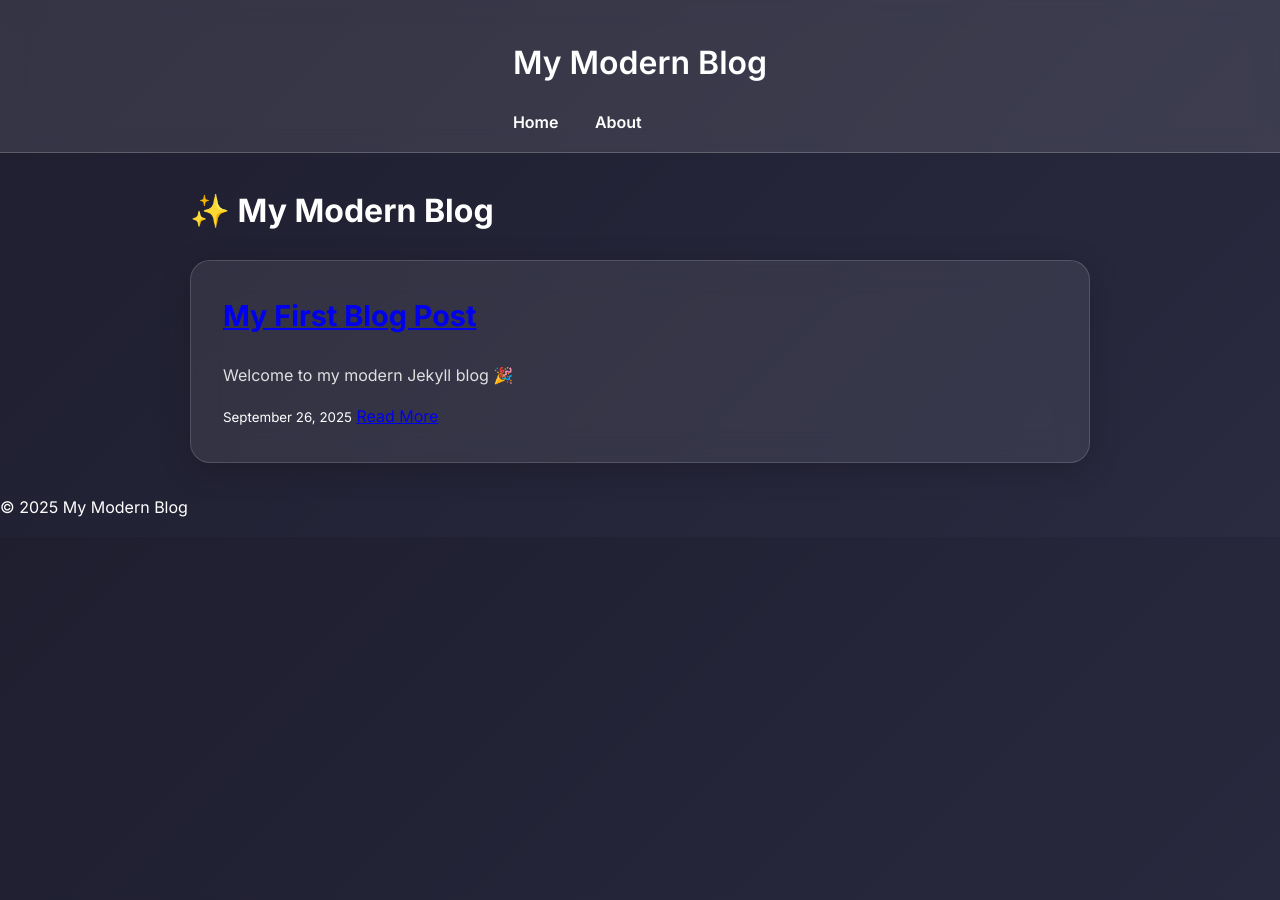
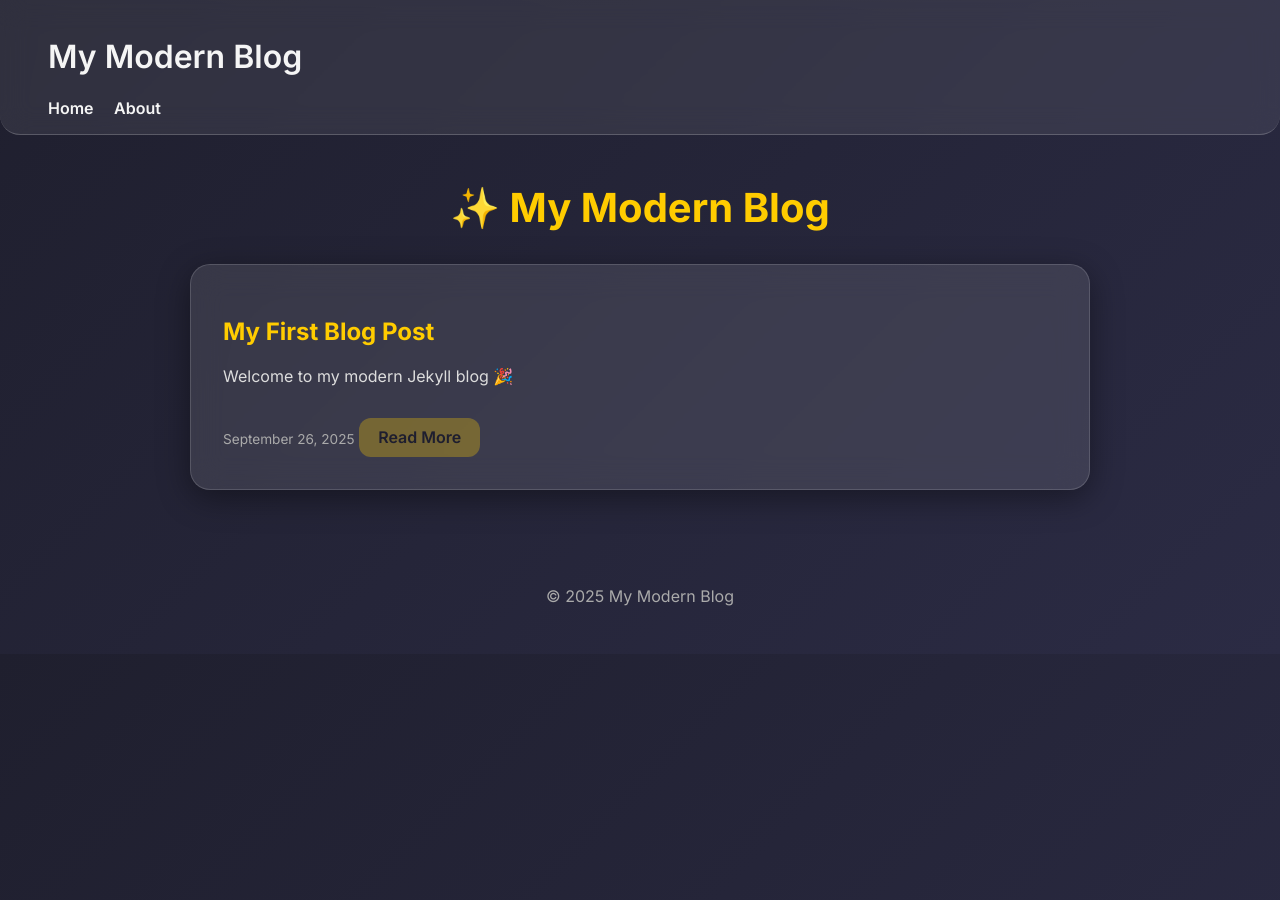
Before and after one commit to MevinuAbey/MevinuAbey.github.io, a Jekyll site: the page built from blog/index.html, in a window 1280 px wide. Built offline with Jekyll 4.4.1, drawn with Linux system fonts in a browser that asks for light colours.

Commit message:
Update style.css

```diff
--- a/blog/assets/css/style.css
+++ b/blog/assets/css/style.css
@@ -1,86 +1,109 @@
-/* Google Font */
 @import url('https://fonts.googleapis.com/css2?family=Inter:wght@400;600;700&display=swap');
+
+:root {
+  --bg-gradient: linear-gradient(135deg, #1f1f2e, #2b2b44);
+  --glass-color: rgba(255, 255, 255, 0.1);
+  --text-color: #f5f5f5;
+  --accent: #ffcc00;
+  --shadow: 0 8px 32px rgba(0, 0, 0, 0.4);
+}
 
 body {
   margin: 0;
   font-family: 'Inter', sans-serif;
-  background: linear-gradient(135deg, #1e1e2f, #2a2a40);
-  color: #fff;
-  line-height: 1.6;
+  background: var(--bg-gradient);
+  color: var(--text-color);
 }
 
-/* Navbar */
-header {
+.navbar {
   position: sticky;
   top: 0;
+  backdrop-filter: blur(14px);
+  background: rgba(255,255,255,0.08);
+  border-bottom: 1px solid rgba(255,255,255,0.2);
+  padding: 1rem 2rem;
+  display: flex;
+  justify-content: space-between;
+  align-items: center;
+  border-radius: 0 0 20px 20px;
   z-index: 1000;
-  display: flex;
-  justify-content: center;
-  padding: 1rem 2rem;
-  background: rgba(255, 255, 255, 0.1);
-  backdrop-filter: blur(12px);
-  border-bottom: 1px solid rgba(255, 255, 255, 0.2);
 }
 
-header a {
-  color: #fff;
+.navbar a {
+  color: var(--text-color);
+  margin-left: 1rem;
   text-decoration: none;
-  margin: 0 1rem;
   font-weight: 600;
-  transition: color 0.3s;
+  transition: all 0.3s ease;
 }
 
-header a:hover {
-  color: #ffcc70;
+.navbar a:hover {
+  color: var(--accent);
+  text-shadow: 0 0 8px var(--accent);
 }
 
-/* Container */
 .container {
   max-width: 900px;
-  margin: 2rem auto;
+  margin: 3rem auto;
   padding: 0 1rem;
 }
 
-/* Glassmorphic Post Cards */
+.site-title {
+  text-align: center;
+  font-size: 2.5rem;
+  margin-bottom: 2rem;
+  color: var(--accent);
+}
+
 .post-card {
-  background: rgba(255, 255, 255, 0.08);
+  background: var(--glass-color);
+  backdrop-filter: blur(16px);
   border-radius: 20px;
   padding: 2rem;
-  margin: 1.5rem 0;
-  box-shadow: 0 8px 32px rgba(0, 0, 0, 0.2);
-  backdrop-filter: blur(16px);
-  border: 1px solid rgba(255, 255, 255, 0.15);
+  margin-bottom: 2rem;
+  box-shadow: var(--shadow);
+  border: 1px solid rgba(255,255,255,0.15);
   transition: transform 0.3s, box-shadow 0.3s;
 }
 
 .post-card:hover {
-  transform: translateY(-6px);
-  box-shadow: 0 12px 40px rgba(0, 0, 0, 0.3);
+  transform: translateY(-8px);
+  box-shadow: 0 12px 40px rgba(255, 204, 0, 0.3);
 }
 
-.post-card h2 {
-  margin-top: 0;
-  font-size: 1.8rem;
-  color: #ffcc70;
+.post-title a {
+  color: var(--accent);
+  text-decoration: none;
 }
 
-.post-card p {
-  color: #e0e0e0;
+.post-excerpt {
+  color: #ddd;
+  margin: 1rem 0;
 }
 
-/* Buttons */
-.button {
+.post-date {
+  font-size: 0.85rem;
+  color: #aaa;
+}
+
+.read-more {
   display: inline-block;
   margin-top: 1rem;
   padding: 0.6rem 1.2rem;
-  background: linear-gradient(135deg, #ffcc70, #ff7eb3);
+  background: rgba(255, 204, 0, 0.3);
   color: #1e1e2f;
   font-weight: 600;
+  border-radius: 12px;
   text-decoration: none;
-  border-radius: 12px;
   transition: transform 0.2s;
 }
 
-.button:hover {
+.read-more:hover {
   transform: scale(1.05);
 }
+
+footer {
+  text-align: center;
+  padding: 2rem;
+  color: #aaa;
+}
```
